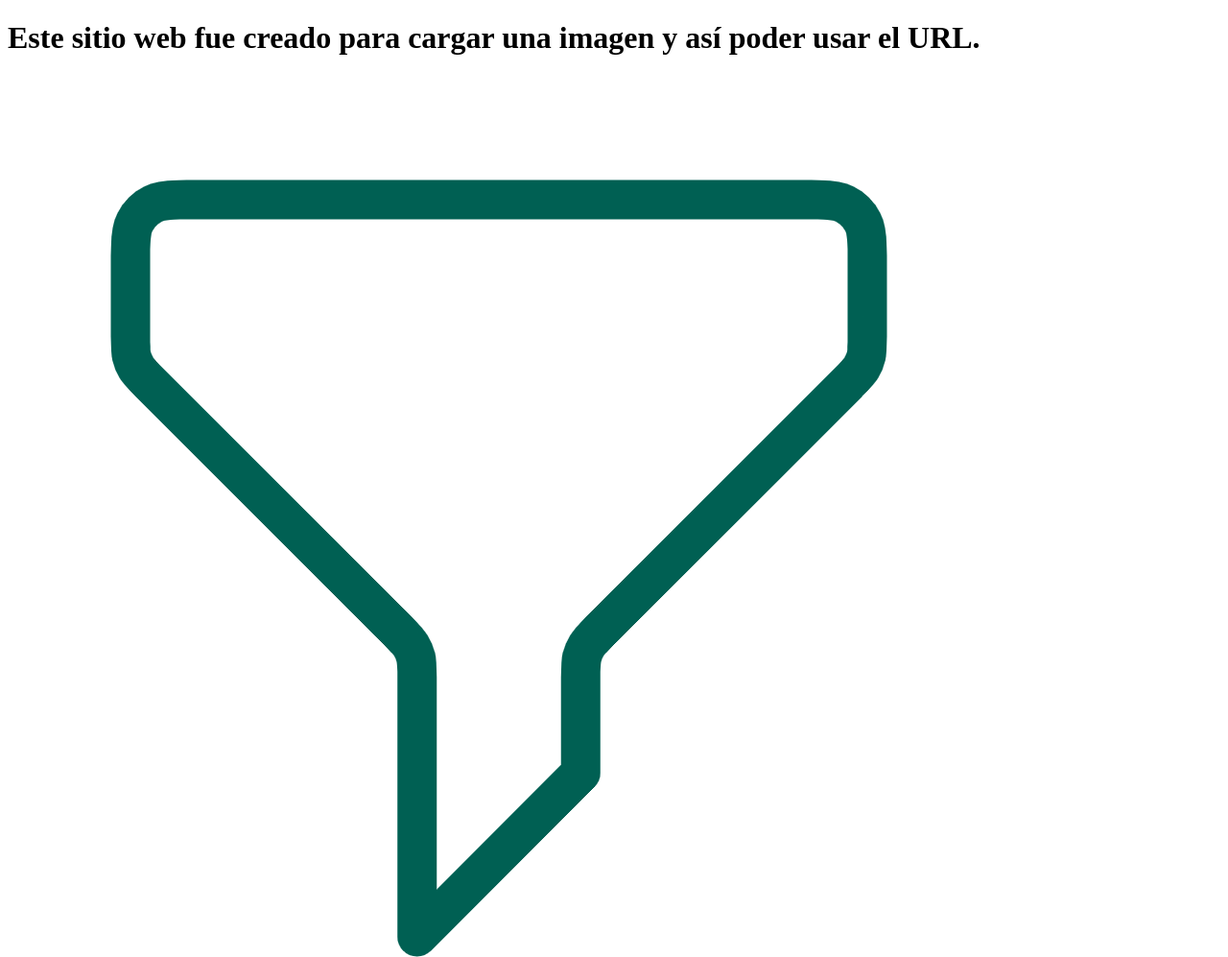
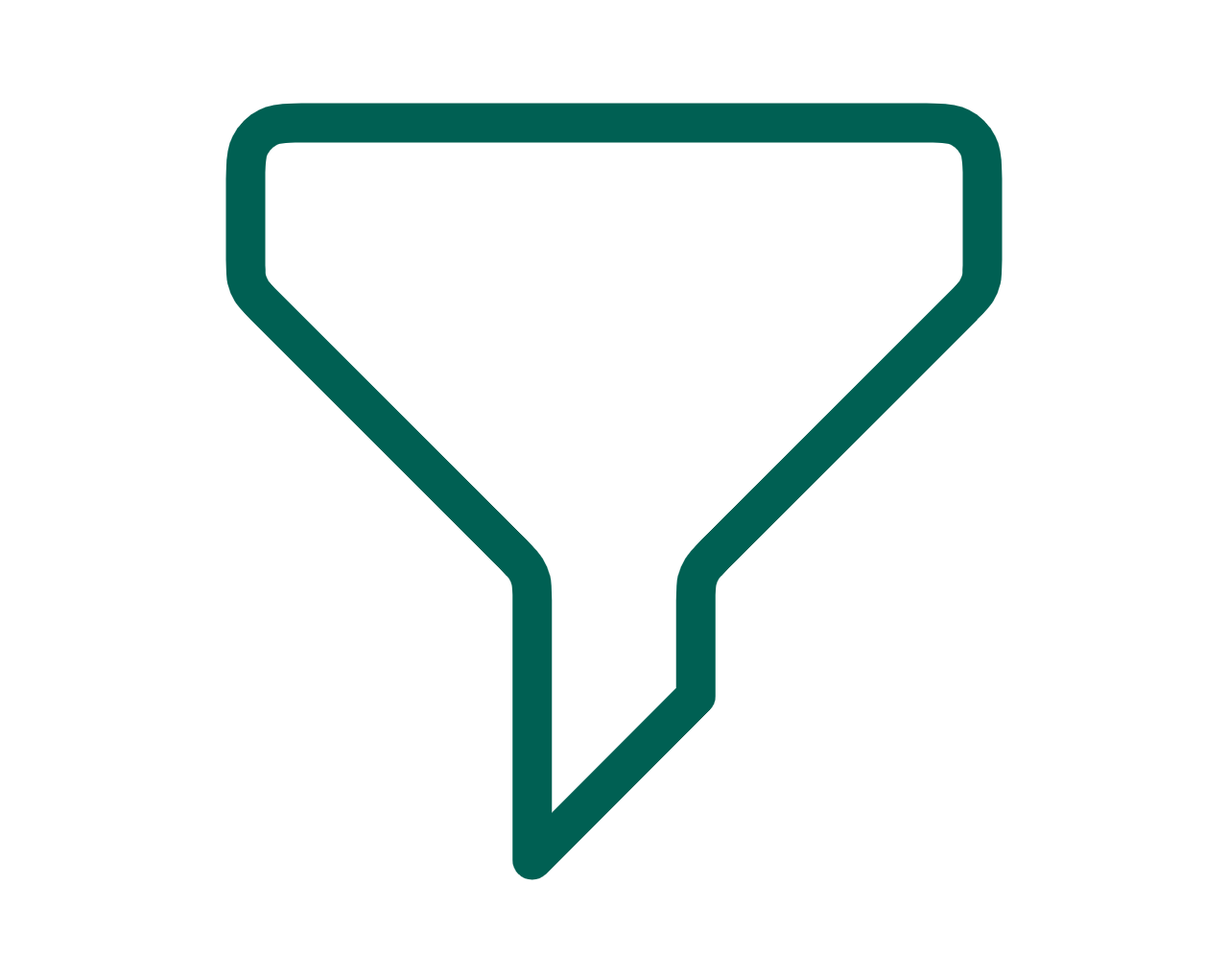
Before and after one commit to leaibarra/imagen-filter, a plain HTML site: page index.html in a window 1280 px wide. Shown: the whole page at 96% size. Drawn offline with Linux system fonts and the light colour scheme.

Commit message:
Update index.html

```diff
--- a/index.html
+++ b/index.html
@@ -5,9 +5,14 @@
     <meta charset="UTF-8">
     <meta name="viewport" content="width=device-width, initial-scale=1.0">
     <title>Mi Sitio Web</title>
+    <style>
+        body {
+            margin: 0;
+            background-color: transparent;
+        }
+    </style>
 </head>
 <body>
-    <h1>Este sitio web fue creado para cargar una imagen y así poder usar el URL.</h1>
-    <img src="https://raw.githubusercontent.com/leaibarra/imagen-filter/main/filter-svgrepo-com.png" alt="Filter icon" style="background-color: hsl(0deg 0% 0.15% / 0%);">
+    <img src="https://raw.githubusercontent.com/leaibarra/imagen-filter/main/filter-svgrepo-com.png" alt="Filter icon" style="display: block; margin: 0 auto;">
 </body>
 </html>
```
